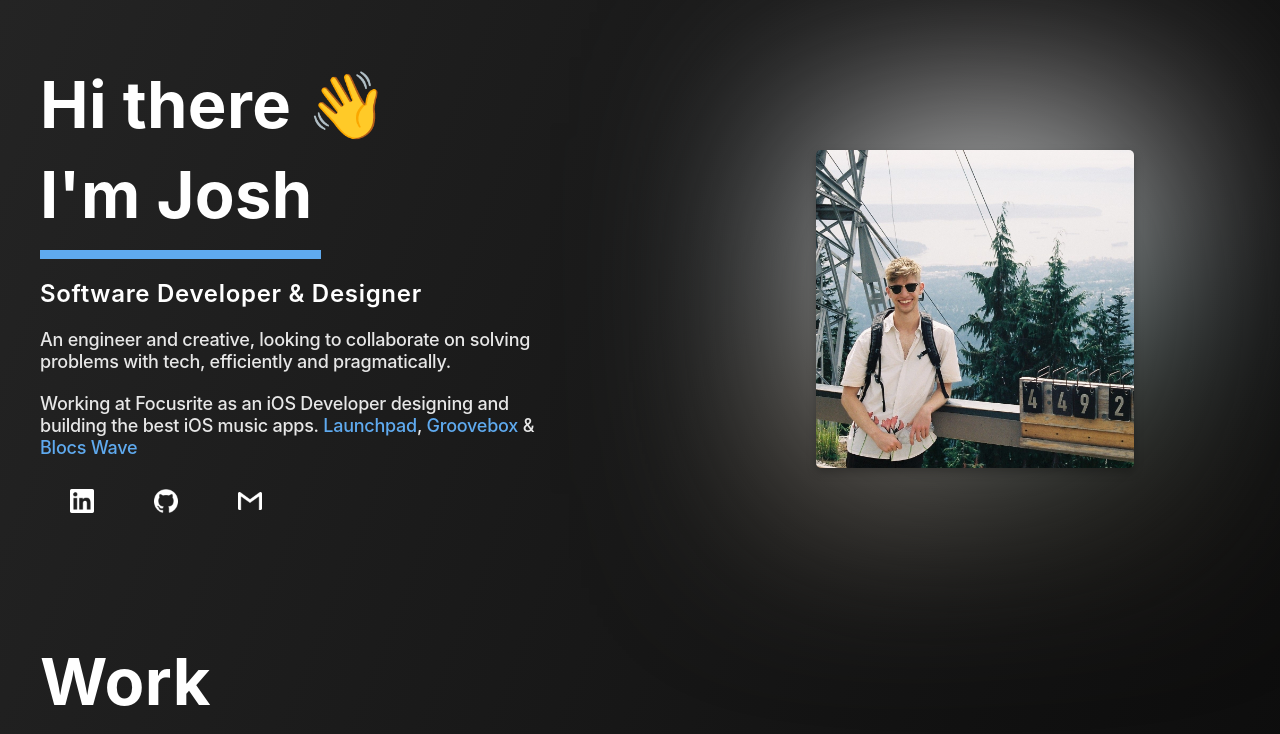
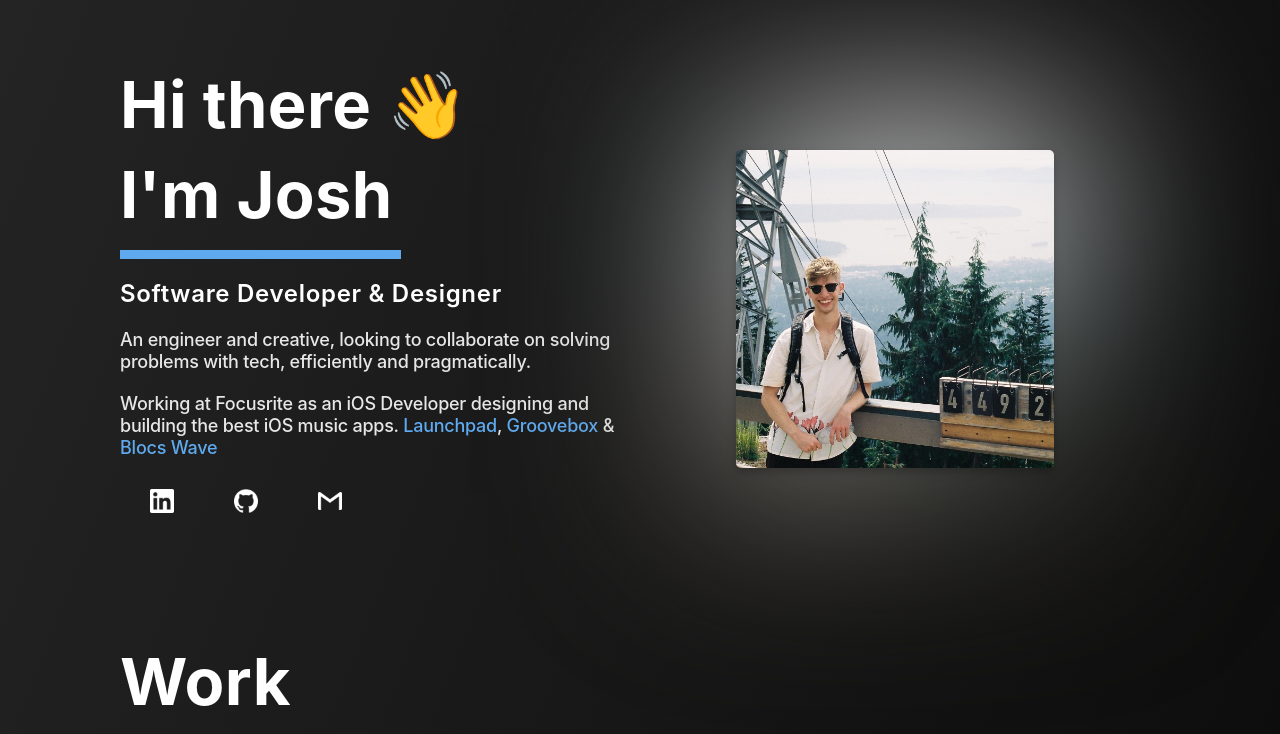
Before and after one commit to joshprewer/joshprewer.github.io, a plain HTML site: page index.html in a window 1280 px wide. Shown: the top 734 px of the page. Drawn offline with Linux system fonts and the light colour scheme.

Commit message:
Publish deploy 2020-10-08 20:13

```diff
--- a/styles.css
+++ b/styles.css
@@ -58,7 +58,7 @@ p {
     max-width: 1200px;
     margin-left: auto;
     margin-right: auto;
-    padding: 30px 40px 0px 40px;
+    padding: 30px 120px 0px 120px;
 }
 
 .intro {
@@ -124,8 +124,14 @@ p {
 .social-btn {
     width:24px;
     height:24px;
+    padding: 30px;
+
+    transition: .4s ease;
     object-fit: contain;
-    margin: 30px;
+}
+
+.social-btn:hover {
+    transform: scale(1.2);
 }
 
 .work {
```
Also changed, not shown: gunther.png (added).
